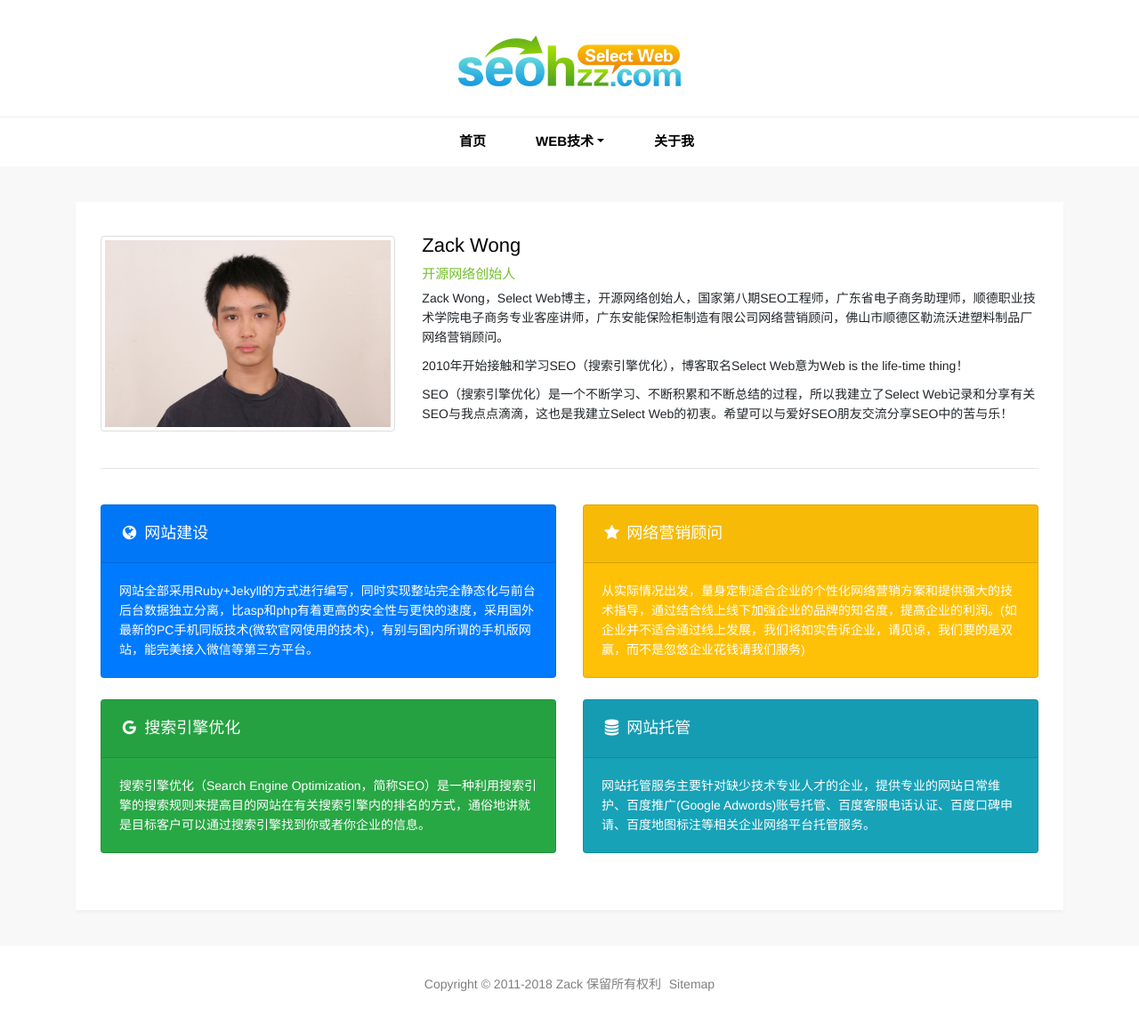
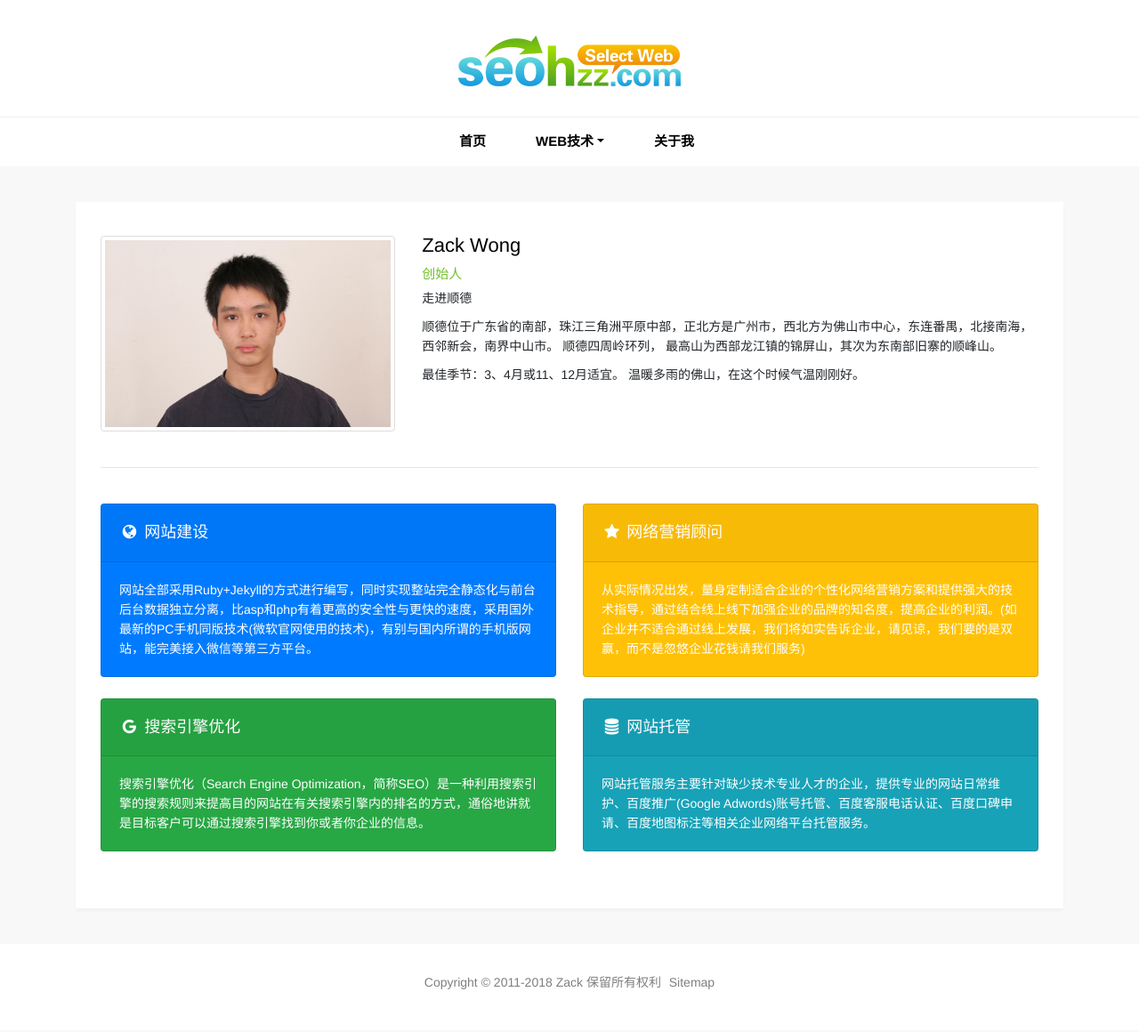
Before and after one commit to LeoQihao/LeoQihao.github.io, a Jekyll site: the page built from pages/about.html, in a window 1280 px wide. Shown: the whole page at 89% size. Built offline with Jekyll 4.4.1, drawn with Linux system fonts in a browser that asks for light colours.

Commit message:
Update about.html

```diff
--- a/pages/about.html
+++ b/pages/about.html
@@ -2,8 +2,8 @@
 layout: default
 permalink: /about/
 title: 博主简介
-keywords: Zack
-description: Zack Wong，开源网络创始人，国家第八期SEO工程师，顺德职业技术学院电子商务客座讲师，广东安能保险柜制造有限公司网络营销顾问。
+keywords: Leo Qihao
+description: Leo Qihao，在读顺德职业技术学院17电商3班学生
 ---
 <div id="single">
   <div class="container">
@@ -13,10 +13,11 @@ description: Zack Wong，开源网络创始人，国家第八期SEO工程师，
           <div class="col-md-4 mt-4"><img src="/images/pages/about.jpg" alt="Zack Wong" class="img-thumbnail"></div>
           <div class="col-md-8 mt-4">
             <p class="post-title">Zack Wong</p>
-            <p class="post-tag">开源网络创始人</p>
-            <p>Zack Wong，Select Web博主，开源网络创始人，国家第八期SEO工程师，广东省电子商务助理师，顺德职业技术学院电子商务专业客座讲师，广东安能保险柜制造有限公司网络营销顾问，佛山市顺德区勒流沃进塑料制品厂网络营销顾问。</p>
-            <p>2010年开始接触和学习SEO（搜索引擎优化），博客取名Select Web意为Web is the life-time thing！</p>
-            <p>SEO（搜索引擎优化）是一个不断学习、不断积累和不断总结的过程，所以我建立了Select Web记录和分享有关SEO与我点点滴滴，这也是我建立Select Web的初衷。希望可以与爱好SEO朋友交流分享SEO中的苦与乐！</p>
+            <p class="post-tag">创始人</p>
+            <p>走进顺德 </p>
+            <p>顺德位于广东省的南部，珠江三角洲平原中部，正北方是广州市，西北方为佛山市中心，东连番禺，北接南海，西邻新会，南界中山市。
+               顺德四周岭环列， 最高山为西部龙江镇的锦屏山，其次为东南部旧寨的顺峰山。</p>
+            <p>最佳季节：3、4月或11、12月适宜。 温暖多雨的佛山，在这个时候气温刚刚好。</p>
           </div>
           <div class="col-md-12 my-4"><hr></div>
           <div class="col-md-6">
```
